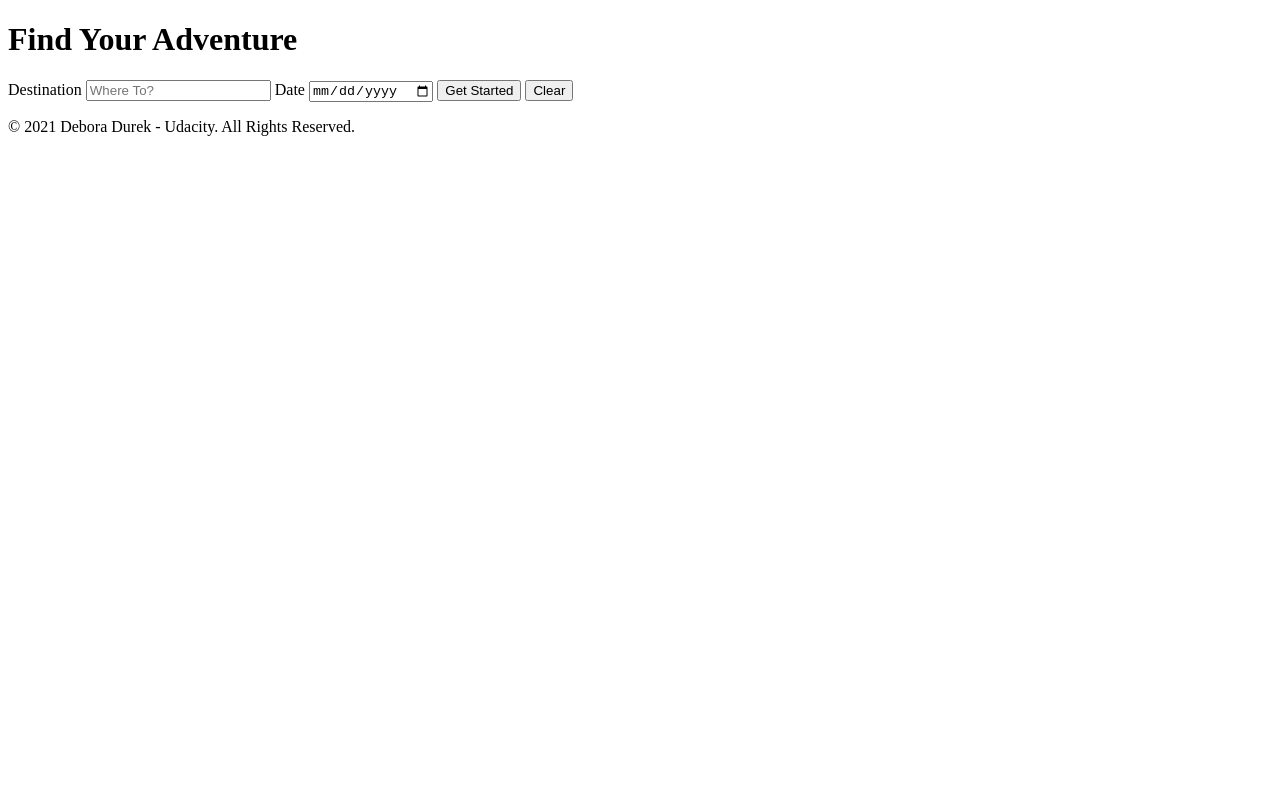
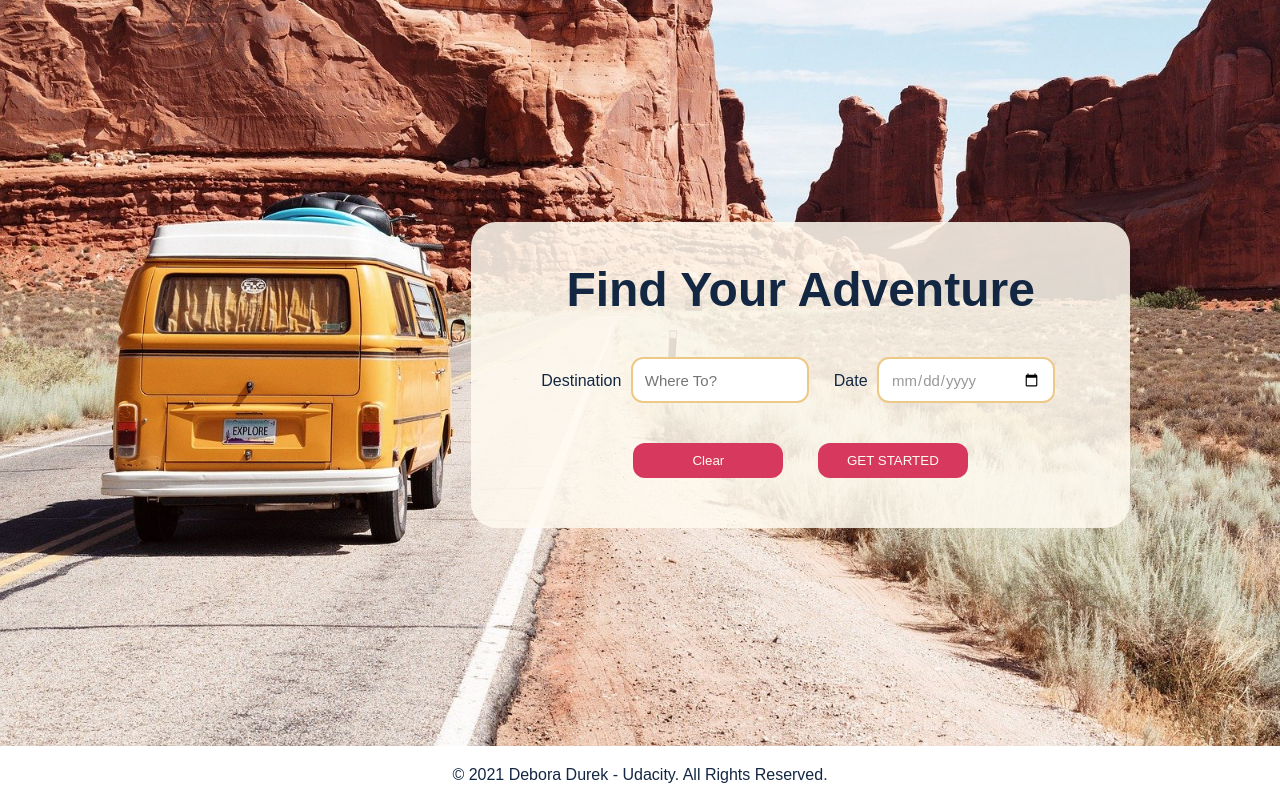
Before and after one commit to deboradurek/travel-planner-app, a plain HTML site: page src/client/views/index.html in a window 1280 px wide. Drawn offline with nearby package versions, Linux system fonts and the light colour scheme; files that its build step writes are made by us from their sources; a web font is replaced by a local one.

Commit message:
feat: Add initial styles and background image

```diff
--- /dev/null
+++ b/src/client/styles/styles.css
@@ -0,0 +1,91 @@
+body {
+  margin: 0;
+  font-family: 'Laila', sans-serif;
+  color: #132743;
+}
+
+.main-ctn {
+  min-height: 100vh;
+  background-image: url('../media/bckg-img-arches-national-park.jpg');
+  background-position: 0 -340px;
+  background-repeat: no-repeat;
+  background-size: 120%;
+  display: grid;
+  grid-template-rows: auto 1fr auto;
+}
+
+main {
+  display: flex;
+  justify-content: flex-end;
+  align-items: center;
+}
+
+.section-form {
+  background-color: rgba(255, 251, 240, 0.85);
+  max-width: 800px;
+  padding: 30px 70px 50px;
+  border-radius: 25px;
+  text-align: center;
+  margin-right: 150px;
+}
+
+.section-form h1 {
+  font-size: 3rem;
+  margin: 10px 0 40px;
+}
+
+.input-group {
+  display: flex;
+  margin-bottom: 40px;
+}
+
+.input-ctn:not(:last-child) {
+  padding-right: 20px;
+}
+
+label {
+  margin-right: 5px;
+  font-weight: 500;
+}
+
+.input-ctn input {
+  font-family: 'Laila', sans-serif;
+  font-size: 15px;
+  margin-right: 5px;
+  padding: 11px 12px;
+  width: 150px;
+  height: 20px;
+  border-radius: 12px;
+  border: 2px solid #edc988;
+}
+
+input:focus {
+  outline: none;
+}
+
+input[type='date']:invalid::-webkit-datetime-edit {
+  color: #999 !important;
+}
+
+.input-btn {
+  padding: 10px;
+  width: 150px;
+  font-family: 'Laila', sans-serif;
+  font-weight: 500;
+  border-radius: 12px;
+  border: none;
+  background-color: #d7385e;
+  color: #fffbf0;
+}
+
+.input-btn:not(:last-child) {
+  margin-right: 30px;
+}
+
+.input-btn:hover {
+  background-color: #9e1d3b;
+}
+
+footer {
+  text-align: center;
+}
--- a/src/client/views/index.html
+++ b/src/client/views/index.html
@@ -6,30 +6,49 @@
     <meta name="viewport" content="width=device-width, initial-scale=1.0" />
     <title>Travel Planner</title>
 
+    <!-- Google Fonts -->
+    <link rel="preconnect" href="https://fonts.gstatic.com" />
+    <link
+      href="https://fonts.googleapis.com/css2?family=Laila:wght@300;400;500;600;700&display=swap"
+      rel="stylesheet"
+    />
+
+    <!-- CSS -->
     <link rel="stylesheet" href="../styles/styles.css" />
   </head>
 
   <body>
+    <div class="main-ctn">
       <header>
-      <h1>Find Your Adventure</h1>
+        <!-- <h1>Find Your Adventure</h1> -->
       </header>
       <main>
-      <section id="form">
+        <section class="section-form">
+          <h1>Find Your Adventure</h1>
           <form>
+            <div class="input-group">
+              <div class="input-ctn">
                 <label for="destination">Destination</label>
                 <input type="text" name="destination" placeholder="Where To?" />
+              </div>
+              <div class="input-ctn">
                 <label for="date">Date</label>
-          <input type="date" name="date" id="" placeholder="YYYY / MM / DD" />
-          <input type="submit" value="Get Started" />
-          <input type="reset" value="Clear" />
+                <input type="date" name="date" id="" required placeholder="YYYY / MM / DD" />
+              </div>
+            </div>
+            <div class="input-btn-ctn">
+              <input type="reset" value="Clear" class="input-btn reset" />
+              <input type="submit" value="GET STARTED" class="input-btn" />
+            </div>
           </form>
         </section>
-      <section id="results">
+        <section class="section-results">
           <div id="weather"></div>
         </section>
+      </main>
       <footer>
         <p>© 2021 Debora Durek - Udacity. All Rights Reserved.</p>
       </footer>
-    </main>
+    </div>
   </body>
 </html>
```
Also changed, not shown: src/client/media/bckg-img-arches-national-park.jpg (added), src/client/styles/styles.scss (deleted). Lines whose indentation alone changed are shown as unchanged.
